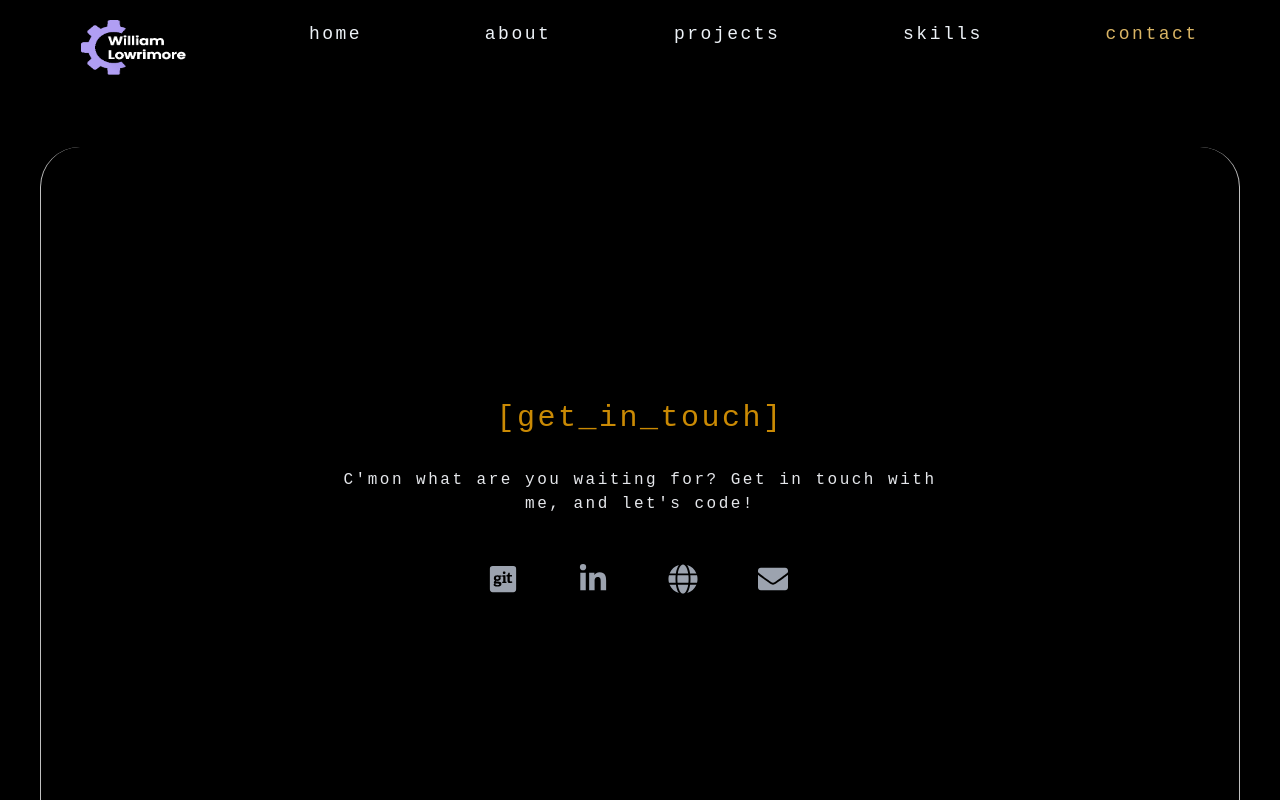
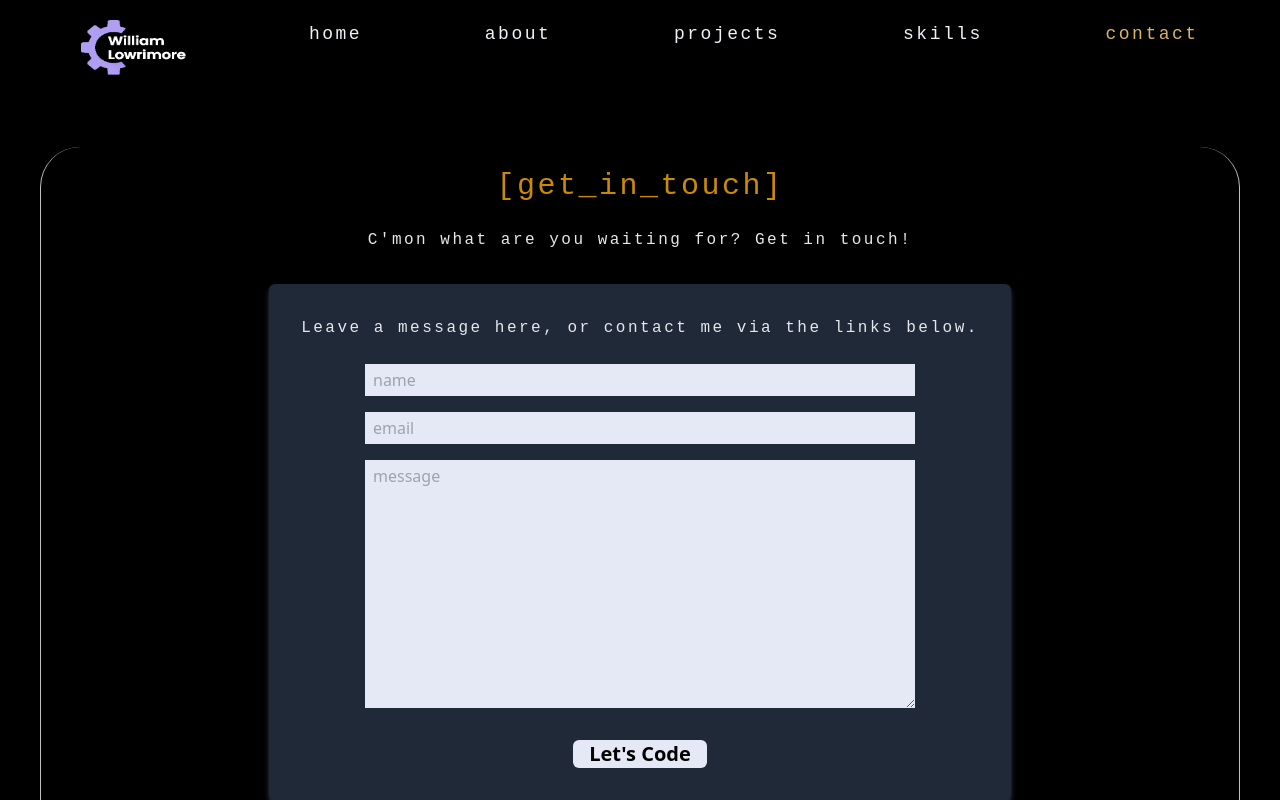
Before and after one commit to wlowrimore/pf22-23, a React (Create React App) app: page /contact in a window 1280 px wide. Shown: the top 800 px of the page. Built offline with nearby package versions, Linux system fonts and the light colour scheme.

Commit message:
adds contact form

```diff
--- a/src/pages/Contact.js
+++ b/src/pages/Contact.js
@@ -17,12 +17,22 @@ const Contact = () => {
 
   return (
     <>
-      <div className='w-1/2 h-100 pb-12'>
-        <div className='text-center'>
-          <h1 className='willow-font text-3xl text-yellow-600 pb-8'>[get_in_touch]</h1>
-          <p className='willow-font text-gray-200'>C'mon what are you waiting for? Get in touch with me, and let's code!</p>
+      <div className='max-w-[800px] w-full p-8'>
+        <div className='text-center w-full'>
+          <h1 className='willow-font text-3xl text-yellow-600 pb-6'>[get_in_touch]</h1>
+          <p className='willow-font text-gray-200'>C'mon what are you waiting for? Get in touch!</p>
         </div>
       </div>
+
+      <form method='POST' action='https://getform.io/f/6abdad5b-4a46-407f-bb7c-c5c283ad82b7' className='max-w-[800px] w-100 mx-4 bg-gray-800 p-8 mb-12 rounded-md shadow-md shadow-gray-700 flex flex-col justify-center items-center'>
+        <h2 className='willow-font text-center text-gray-200 mb-4'>Leave a message here, or contact me via the links below.</h2>
+        <input className='max-w-[550px] w-full my-2 px-2 py-1 bg-[#e4e9f5]' type='text' name='name' placeholder='name' />
+        <input className='max-w-[550px] w-full my-2 px-2 py-1 bg-[#e4e9f5]' type='email' placeholder='email' />
+        <textarea className='max-w-[550px] w-full my-2 px-2 py-1 bg-[#e4e9f5]' rows='10' name='message' placeholder='message' />
+        <button className='bg-[#e4e9f5] text-black text-xl font-bold px-4 mt-6 rounded-md hover:bg-purple-300 ease-in duration-200'>
+          Let's Code
+        </button>
+      </form>
 
       <div className='grid grid-cols-12 h-[50px] w-100 ml-14'>
         <div className='grid col-span-3'>
```
Also changed, not shown: src/logos/gimp_logo.png (deleted), src/logos/handlebars_logo.png (deleted).
